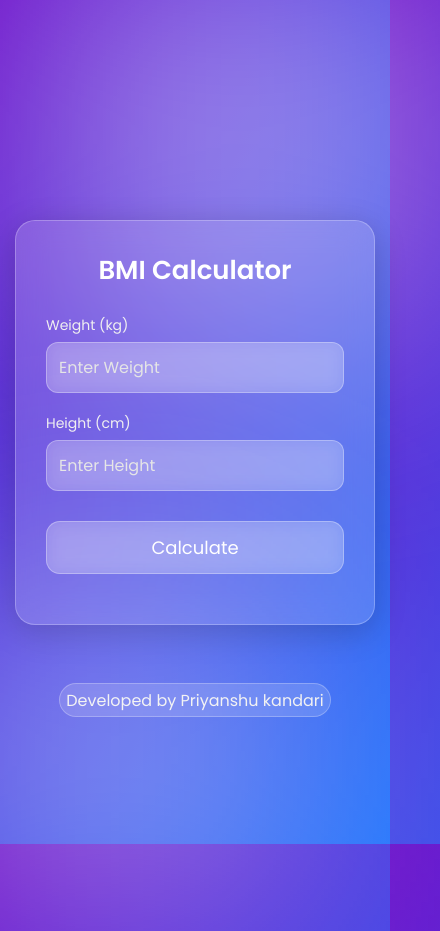
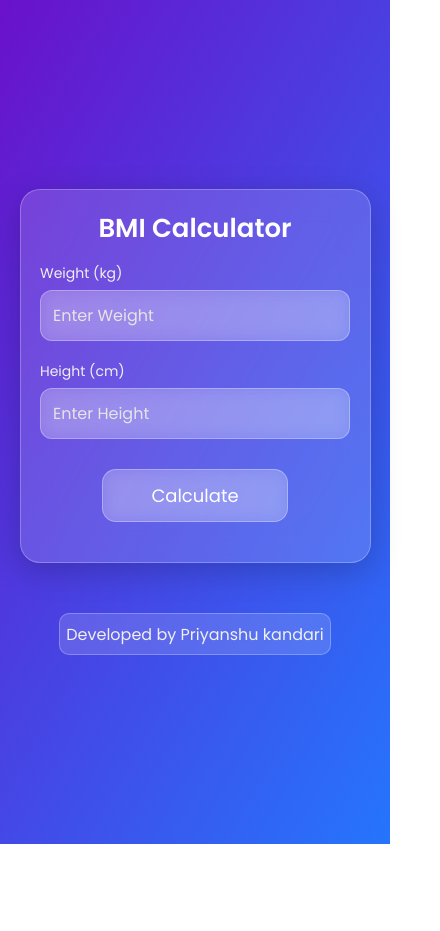
Before and after one commit to Priyanshu-kandari/100-Days-of-CODE, a plain HTML site: page Project/BMI/index.html in a window 390 px wide. Shown: the whole page, 440 px wide, since content can reach past the window. After the commit the page ends 844 px from the top, so only its background shows below. Drawn offline with Linux system fonts and the light colour scheme.

Commit message:
responsiveness added in BMI

```diff
--- a/Project/BMI/style.css
+++ b/Project/BMI/style.css
@@ -12,10 +12,10 @@ body{
     width: 100vw;
     background: linear-gradient(120deg, #6a11cb, #2575fc);
     display: flex;
+    flex-direction: column;
     justify-content: center;
     align-items: center;
     overflow: hidden;
-    position: relative;
 }
 
 /* Blurred animated glowing background */
@@ -111,13 +111,12 @@ button{
 }
 
 #credit{
-    position: absolute;
-    bottom: 15%;
+    margin-top: 50px;
     background: rgba(255, 255, 255, 0.15);
     border-radius: 20px;
     border: 1px solid rgba(255, 255, 255, 0.25);
     backdrop-filter: blur(15px);
-    padding: 1% 1.5%;
+    padding: 10px 20px;
 }
 
 button:hover {
@@ -153,3 +152,28 @@ input[type=number]::-webkit-outer-spin-button {
 #credit:hover {
     background: rgba(255,255,255,0.25);
 }
+
+@media (max-width: 600px) {
+    body::before,
+    body::after {
+        display: none;
+    }
+
+    #container{
+    width: 90%;
+    padding: 5%;}
+
+    h1{
+    margin-bottom: 15px;
+    }
+
+    button{
+    width: 60%;
+    margin-top: 10px;
+    }
+
+#credit{
+    border-radius: 10px;
+    padding: 2% 1.5%;
+}
+}
```
